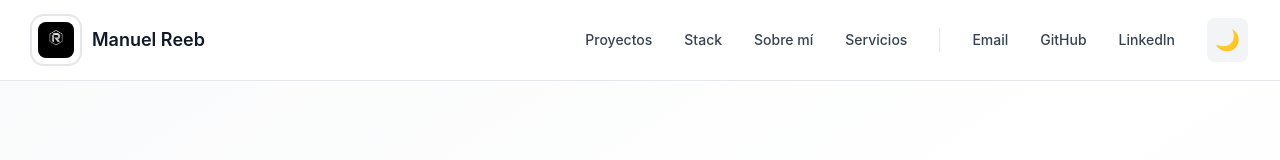
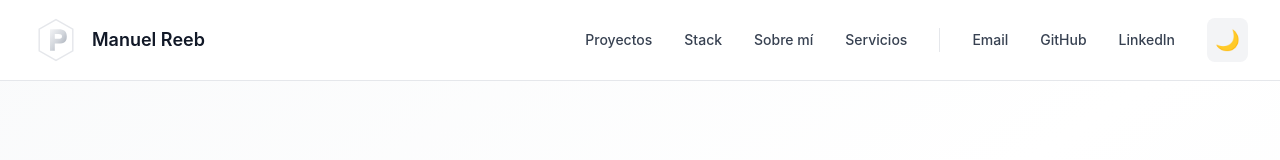
Before and after one commit to reeb-dev/reeb-tech, an Angular app: page / in a window 1280 px wide. Shown: the top 160 px of the page. Built offline with nearby package versions, Linux system fonts and the light colour scheme.

Commit message:
feat: Add professional hexagonal SVG logo with R letter - scalable and modern

```diff
--- a/src/app/components/footer/footer.html
+++ b/src/app/components/footer/footer.html
@@ -5,8 +5,8 @@
       <!-- Brand -->
       <div class="space-y-4">
         <div class="flex items-center gap-3">
-          <div class="w-12 h-12 rounded-xl overflow-hidden bg-dark-secondary p-1.5 ring-2 ring-dark-tertiary">
-            <img src="/ChatGPT Image 5 ene 2026, 01_52_25 a.m..png" alt="Manuel Reeb" class="w-full h-full object-cover rounded-lg" />
+          <div class="w-12 h-12">
+            <app-logo></app-logo>
           </div>
           <h3 class="text-xl font-bold text-white">
             Manuel Reeb
--- a/src/app/components/footer/footer.ts
+++ b/src/app/components/footer/footer.ts
@@ -1,8 +1,9 @@
 import { Component } from '@angular/core';
+import { LogoComponent } from '../logo/logo';
 
 @Component({
   selector: 'app-footer',
-  imports: [],
+  imports: [LogoComponent],
   templateUrl: './footer.html',
   styleUrl: './footer.css',
 })
--- /dev/null
+++ b/src/app/components/logo/logo.css
@@ -0,0 +1,29 @@
+.logo-svg {
+  width: 100%;
+  height: 100%;
+  transition: transform 0.3s ease;
+}
+
+.logo-svg:hover {
+  transform: scale(1.05);
+}
+
+.hex {
+  fill: none;
+  stroke: #E5E7EB;
+  stroke-width: 6;
+  transition: stroke 0.3s ease;
+}
+
+.logo-svg:hover .hex {
+  stroke: #60A5FA;
+}
+
+.letter {
+  fill: url(#metalGradient);
+  transition: opacity 0.3s ease;
+}
+
+.logo-svg:hover .letter {
+  opacity: 0.95;
+}
--- /dev/null
+++ b/src/app/components/logo/logo.html
@@ -0,0 +1,42 @@
+<svg
+  class="logo-svg"
+  viewBox="0 0 200 200"
+  xmlns="http://www.w3.org/2000/svg"
+>
+  <defs>
+    <!-- Gradiente metal satinado -->
+    <linearGradient id="metalGradient" x1="0%" y1="0%" x2="100%" y2="100%">
+      <stop offset="0%" stop-color="#F3F4F6" />
+      <stop offset="50%" stop-color="#D1D5DB" />
+      <stop offset="100%" stop-color="#9CA3AF" />
+    </linearGradient>
+  </defs>
+
+  <!-- Hexágono -->
+  <polygon
+    class="hex"
+    points="100,15 170,55 170,145 100,185 30,145 30,55"
+  />
+
+  <!-- Letra R -->
+  <path
+    class="letter"
+    d="
+      M75 55
+      H110
+      C135 55 145 65 145 85
+      C145 105 135 115 110 115
+      H95
+      V145
+      H75
+      Z
+
+      M95 75
+      V95
+      H110
+      C120 95 125 92 125 85
+      C125 78 120 75 110 75
+      Z
+    "
+  />
+</svg>
--- a/src/app/components/navbar/navbar.html
+++ b/src/app/components/navbar/navbar.html
@@ -2,8 +2,8 @@
   <div class="container-custom py-4 flex items-center justify-between">
     <!-- Logo -->
     <a href="#hero" class="flex items-center gap-3 group">
-      <div class="w-12 h-12 rounded-xl overflow-hidden bg-white dark:bg-dark-secondary p-1.5 ring-2 ring-gray-200 dark:ring-dark-tertiary group-hover:ring-accent dark:group-hover:ring-accent transition-all duration-300 shadow-sm group-hover:shadow-md">
-        <img src="/ChatGPT Image 5 ene 2026, 01_52_25 a.m..png" alt="Manuel Reeb" class="w-full h-full object-cover rounded-lg group-hover:scale-105 transition-transform duration-300" />
+      <div class="w-12 h-12">
+        <app-logo></app-logo>
       </div>
       <span class="text-lg font-semibold text-gray-900 dark:text-text-primary hidden sm:block">Manuel Reeb</span>
     </a>
--- a/src/app/components/navbar/navbar.ts
+++ b/src/app/components/navbar/navbar.ts
@@ -1,10 +1,11 @@
 import { Component } from '@angular/core';
 import { CommonModule } from '@angular/common';
 import { ThemeService } from '../../services/theme';
+import { LogoComponent } from '../logo/logo';
 
 @Component({
   selector: 'app-navbar',
-  imports: [CommonModule],
+  imports: [CommonModule, LogoComponent],
   templateUrl: './navbar.html',
   styleUrl: './navbar.css',
 })
--- a/src/index.html
+++ b/src/index.html
@@ -5,7 +5,7 @@
   <title>Manuel Reeb - Senior Fullstack Developer</title>
   <base href="/">
   <meta name="viewport" content="width=device-width, initial-scale=1">
-  <link rel="icon" type="image/png" href="ChatGPT Image 5 ene 2026, 01_52_25 a.m..png">
+  <link rel="icon" type="image/svg+xml" href="logo.svg">
 </head>
 <body>
   <app-root></app-root>
```
Also changed, not shown: src/app/components/logo/logo.ts (added, +9 -0 lines), public/logo.svg (added).
